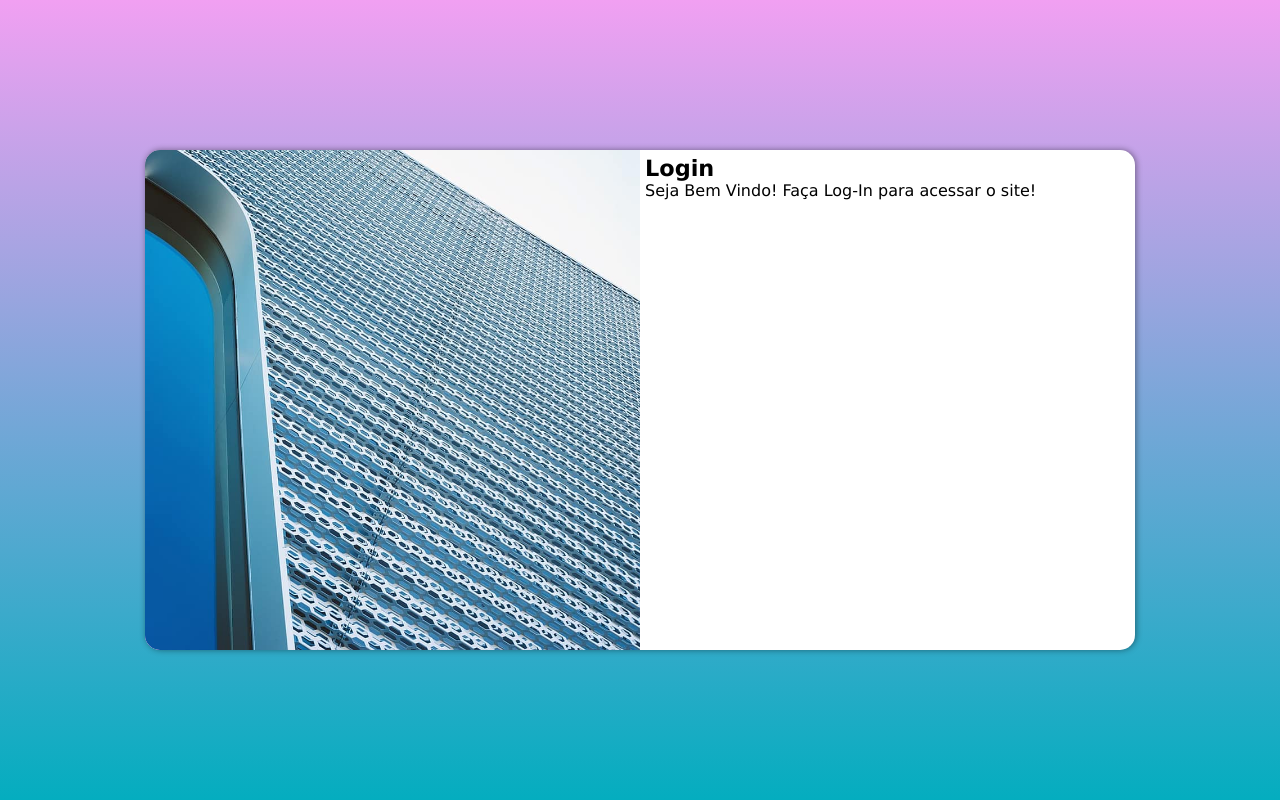
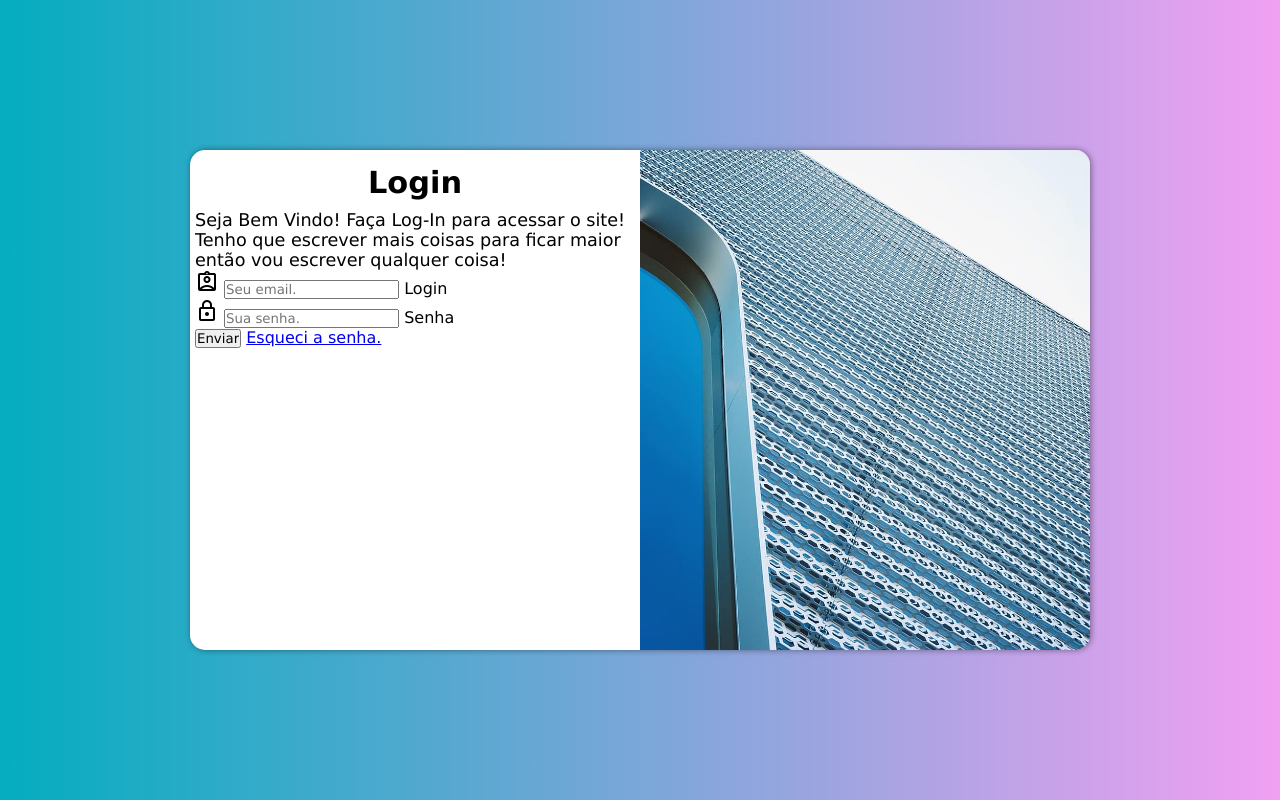
Before and after one commit to brunovasquezz/projeto-login, a plain HTML site: page index.html in a window 1280 px wide. Drawn offline with nearby package versions, Linux system fonts and the light colour scheme.

Commit message:
formulario

```diff
--- a/estilos/media-query.css
+++ b/estilos/media-query.css
@@ -23,28 +23,45 @@
     }
 
     body{
-        background-image: linear-gradient(to bottom, #F1A0F2, #04ADBF);
+        background-image: linear-gradient(to left, #F1A0F2, #04ADBF);
     }
+
+        div#formulario h1{
+        font-size: 1.6em;
+    }
+
+    div#formulario p{
+        font-size: 1.1em;
+    }
+
  }
     /*DESKTOP*/
  @media screen and (min-width: 993px ) and (max-width:1440px) {
     section#login{
-        width: 990px;
+        width: 900px;
 
     }
     section#login div#metal{
-        float: left;
+        float: right;
         width: 50%;
         height: 100%;
     }
 
     section#login div#formulario{
-        float: right;
+        float: left;
         width: 50%;
     }
 
+    div#formulario h1{
+        font-size: 1.9em;
+    }
+
+    div#formulario p{
+        font-size: 1.1em;
+    }
+
         body{
-        background-image: linear-gradient(to bottom, #F1A0F2, #04ADBF);
+        background-image: linear-gradient(to left, #F1A0F2, #04ADBF);
     }
 
  }
--- a/estilos/style.css
+++ b/estilos/style.css
@@ -58,3 +58,12 @@ section#login div#formulario{
     padding: 5px;
     display: block;
 }
+
+div#formulario h1{
+    text-align: center;
+    padding: 10px;
+}
+
+div#formulario p{
+    font-size: 0.8em;
+}
--- a/index.html
+++ b/index.html
@@ -6,6 +6,13 @@
     <title>Log-In</title>
     <link rel="stylesheet" href="estilos/style.css">
     <link rel="stylesheet" href="estilos/media-query.css">
+
+    <link rel="stylesheet" href="https://fonts.googleapis.com/css2?family=Material+Symbols+Outlined:opsz,wght,FILL,GRAD@24,400,0,0&icon_names=assignment_ind" />
+
+    <link rel="stylesheet" href="https://fonts.googleapis.com/css2?family=Material+Symbols+Outlined:opsz,wght,FILL,GRAD@24,400,0,0&icon_names=lock" />
+
+
+
 </head>
 <body>
     <main>
@@ -15,9 +22,20 @@
             </div>
             <div id="formulario">
                 <h1>Login</h1>
-                <p>Seja Bem Vindo! Faça Log-In para acessar o site!</p>
-                <form action="login.php" method="post">
-
+                <p>Seja Bem Vindo! Faça Log-In para acessar o site! Tenho que escrever mais coisas para ficar maior então vou escrever qualquer coisa!</p>
+                <form action="login.php" method="post" autocomplete="on">
+                    <div class="campo">
+                        <span class="material-symbols-outlined">assignment_ind</span>
+                        <input type="email" name="login" id="ilogin" placeholder="Seu email." autocomplete="email" required maxlength="40">
+                        <label for="ilogin">Login</label>
+                    </div>
+                    <div class="campo">
+                        <span class="material-symbols-outlined">lock</span>
+                        <input type="password" name="Senha" id="isenha" placeholder="Sua senha." autocomplete="current-password" required minlength="8">
+                        <label for="isenha">Senha</label>
+                    </div>
+                    <input type="submit" value="Enviar">
+                    <a href="esqueci.html">Esqueci a senha.</a>
                 </form>
             </div>
         </section>
```
